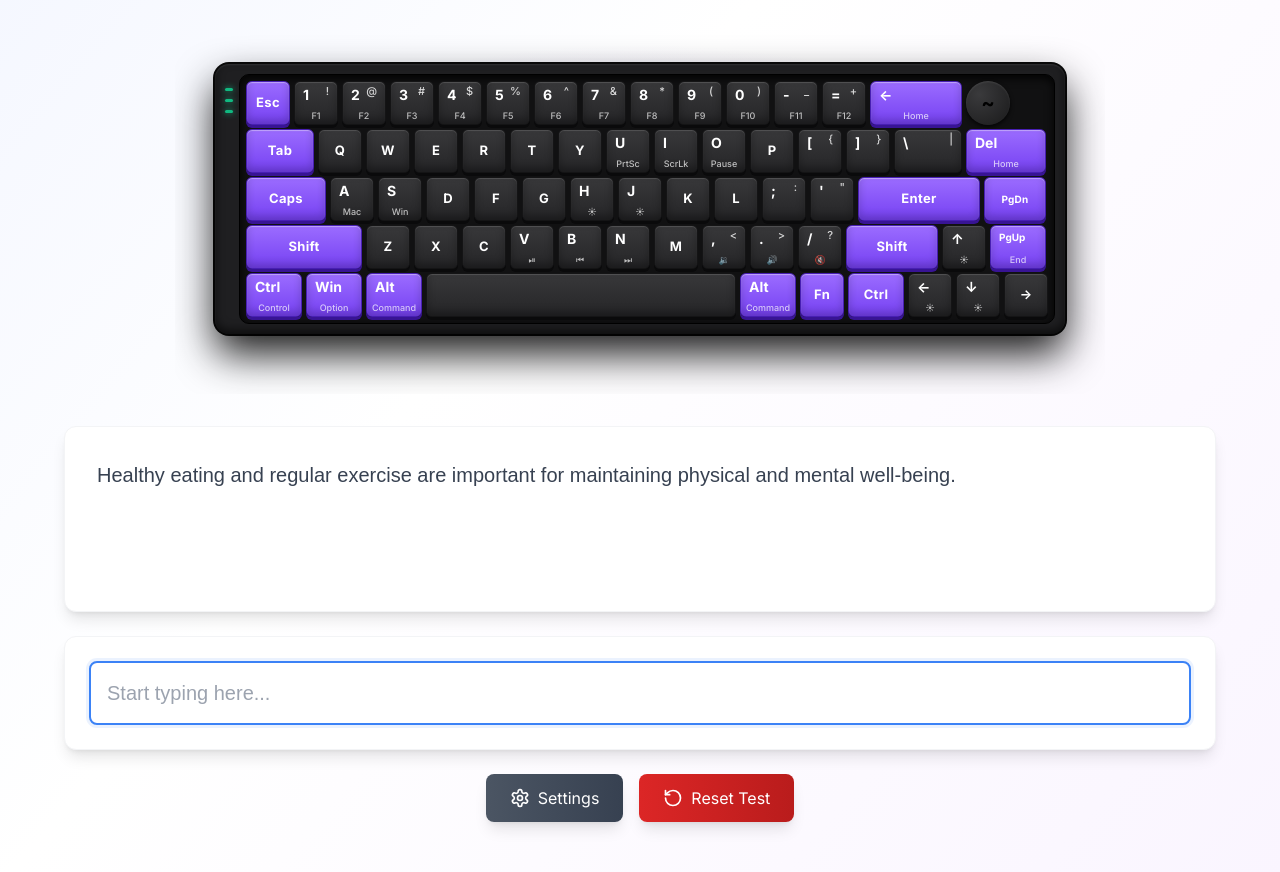
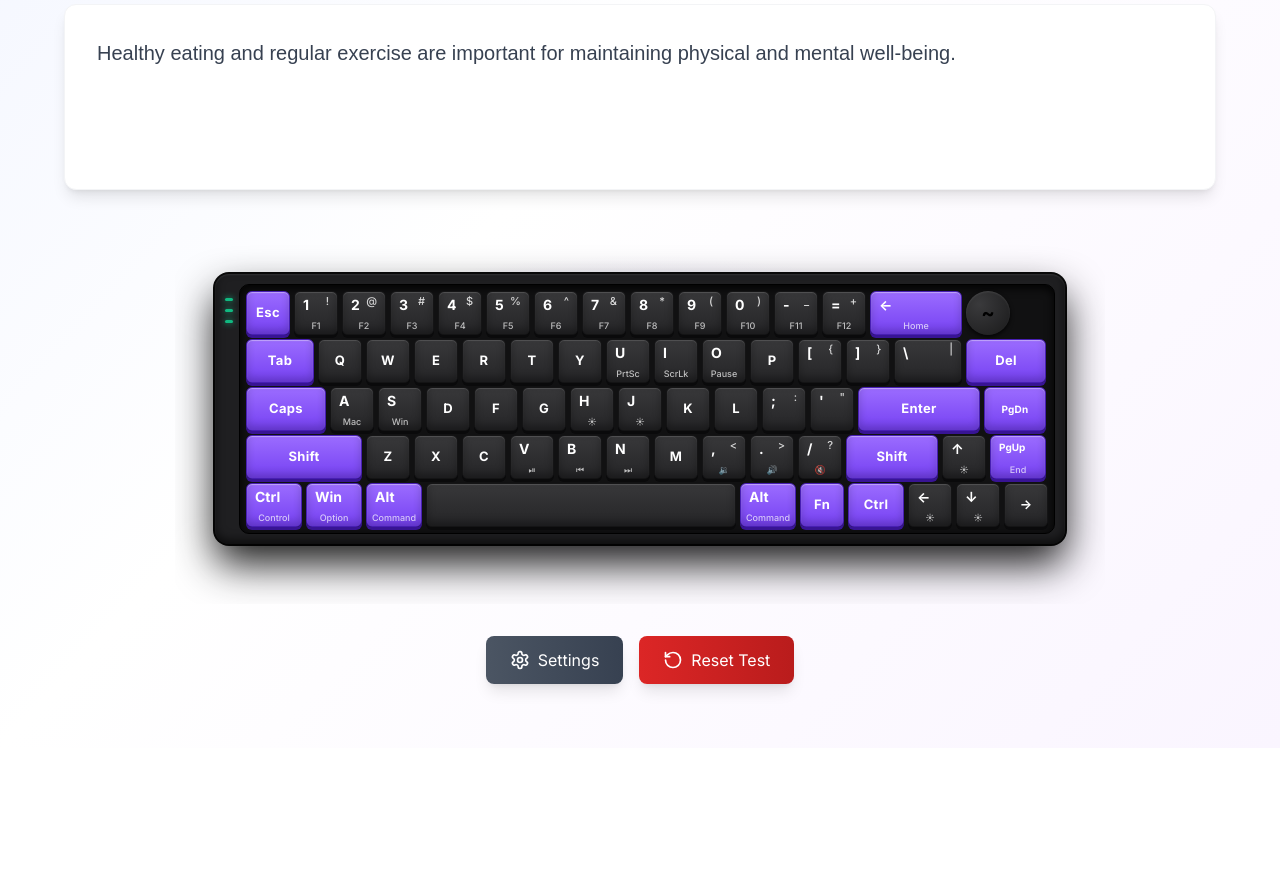
Before and after one commit to codewithdhruba01/TypeMaster, a React (Vite) app: page / in a window 1280 px wide. Shown: the part 620-1492 px from the top of the page. After the commit the page ends 1368 px from the top, so only its background shows below. Built offline with nearby package versions, Linux system fonts and the light colour scheme; a web font is replaced by a local one.

Commit message:
feat: implement global keyboard input tracking and visual key press feedback

```diff
--- a/src/components/Keyboard.css
+++ b/src/components/Keyboard.css
@@ -80,7 +80,7 @@
   transition: transform 0.05s, box-shadow 0.05s;
 }
 
-.key:active {
+.key:active, .key.active {
   transform: translateY(2px);
 }
 
@@ -92,7 +92,7 @@
     inset 0px 1px 1px rgba(255,255,255,0.15),
     inset 0px -4px 8px rgba(0,0,0,0.3);
 }
-.key-dark:active {
+.key-dark:active, .key-dark.active {
   box-shadow:
     0px 0px 0px 0px #0a0a0b,
     inset 0px 1px 1px rgba(255,255,255,0.1),
@@ -107,7 +107,7 @@
     inset 0px 1px 1px rgba(255,255,255,0.4),
     inset 0px -4px 8px rgba(0,0,0,0.2);
 }
-.key-purple:active {
+.key-purple:active, .key-purple.active {
   box-shadow:
     0px 0px 0px 0px #381494,
     inset 0px 1px 1px rgba(255,255,255,0.3),
--- a/src/components/Keyboard.tsx
+++ b/src/components/Keyboard.tsx
@@ -1,4 +1,4 @@
-import React from 'react';
+import React, { useEffect, useState } from 'react';
 import './Keyboard.css';
 
 interface KeyProps {
@@ -9,9 +9,11 @@ interface KeyProps {
   purple?: boolean;
   isLogo?: boolean;
   smallMain?: boolean;
+  id?: string;
+  isActive?: boolean;
 }
 
-const Key: React.FC<KeyProps> = ({ main, tr, bc, w = 44, purple = false, isLogo = false, smallMain = false }) => {
+const Key: React.FC<KeyProps> = ({ main, tr, bc, w = 44, purple = false, isLogo = false, smallMain = false, isActive = false }) => {
   if (isLogo) {
     return (
       <div className="key-logo">
@@ -24,7 +26,7 @@ const Key: React.FC<KeyProps> = ({ main, tr, bc, w = 44, purple = false, isLogo
 
   return (
     <div
-      className={`key ${purple ? 'key-purple' : 'key-dark'}`}
+      className={`key ${purple ? 'key-purple' : 'key-dark'} ${isActive ? 'active' : ''}`}
       style={{ width: `${w}px`, height: '44px' }}
     >
       {isCentered ? (
@@ -51,8 +53,73 @@ const Key: React.FC<KeyProps> = ({ main, tr, bc, w = 44, purple = false, isLogo
 };
 
 const Keyboard: React.FC = () => {
+  const [activeKeys, setActiveKeys] = useState<Set<string>>(new Set());
+
+  useEffect(() => {
+    const handleKeyDown = (e: KeyboardEvent) => {
+      setActiveKeys((prev) => {
+        const next = new Set(prev);
+        next.add(e.code);
+        return next;
+      });
+    };
+
+    const handleKeyUp = (e: KeyboardEvent) => {
+      setActiveKeys((prev) => {
+        const next = new Set(prev);
+        next.delete(e.code);
+        return next;
+      });
+    };
+
+    window.addEventListener('keydown', handleKeyDown);
+    window.addEventListener('keyup', handleKeyUp);
+
+    return () => {
+      window.removeEventListener('keydown', handleKeyDown);
+      window.removeEventListener('keyup', handleKeyUp);
+    };
+  }, []);
+
+  const isKeyActive = (k: any) => {
+    if (k.id && activeKeys.has(k.id)) return true;
+
+    // Check by mapping event.code to main text
+    const codeMap: Record<string, string> = {
+      Escape: 'Esc',
+      Tab: 'Tab',
+      CapsLock: 'Caps',
+      Enter: 'Enter',
+      Delete: 'Del',
+      PageUp: 'PgUp',
+      PageDown: 'PgDn',
+      Minus: '-',
+      Equal: '=',
+      BracketLeft: '[',
+      BracketRight: ']',
+      Backslash: '\\',
+      Semicolon: ';',
+      Quote: "'",
+      Comma: ',',
+      Period: '.',
+      Slash: '/',
+      ArrowUp: '↑',
+      ArrowDown: '↓',
+      ArrowLeft: '←',
+      ArrowRight: '→'
+    };
+
+    for (const code of Array.from(activeKeys)) {
+      if (k.id && code === k.id) return true;
+      if (code.startsWith('Key') && code.replace('Key', '') === k.main) return true;
+      if (code.startsWith('Digit') && code.replace('Digit', '') === k.main) return true;
+      if (codeMap[code] === k.main && k.id === undefined) return true;
+    }
+    return false;
+  };
+
   const row1 = [
-    { main: 'Esc', purple: true },
+    { main: 'Esc', purple: true, id: 'Escape' },
     { main: '1', tr: '!', bc: 'F1' },
     { main: '2', tr: '@', bc: 'F2' },
     { main: '3', tr: '#', bc: 'F3' },
@@ -65,8 +132,8 @@ const Keyboard: React.FC = () => {
     { main: '0', tr: ')', bc: 'F10' },
     { main: '-', tr: '_', bc: 'F11' },
     { main: '=', tr: '+', bc: 'F12' },
-    { main: '←', bc: 'Home', w: 92, purple: true },
-    { main: '', isLogo: true },
+    { main: '←', bc: 'Home', w: 92, purple: true, id: 'Backspace' },
+    { main: '', isLogo: true, id: 'Backquote' },
   ];
 
   const row2 = [
@@ -84,7 +151,7 @@ const Keyboard: React.FC = () => {
     { main: '[', tr: '{' },
     { main: ']', tr: '}' },
     { main: '\\', tr: '|', w: 68 },
-    { main: 'Del', bc: 'Home', purple: true, w: 80 },
+    { main: 'Del', purple: true, w: 80 },
   ];
 
   const row3 = [
@@ -105,7 +172,7 @@ const Keyboard: React.FC = () => {
   ];
 
   const row4 = [
-    { main: 'Shift', w: 116, purple: true },
+    { main: 'Shift', w: 116, purple: true, id: 'ShiftLeft' },
     { main: 'Z' },
     { main: 'X' },
     { main: 'C' },
@@ -116,19 +183,19 @@ const Keyboard: React.FC = () => {
     { main: ',', tr: '<', bc: '🔉' },
     { main: '.', tr: '>', bc: '🔊' },
     { main: '/', tr: '?', bc: '🔇' },
-    { main: 'Shift', w: 92, purple: true },
+    { main: 'Shift', w: 92, purple: true, id: 'ShiftRight' },
     { main: '↑', bc: '☀' },
     { main: 'PgUp', bc: 'End', purple: true, smallMain: true, w: 56 },
   ];
 
   const row5 = [
-    { main: 'Ctrl', bc: 'Control', w: 56, purple: true },
-    { main: 'Win', bc: 'Option', w: 56, purple: true },
-    { main: 'Alt', bc: 'Command', w: 56, purple: true },
-    { main: '', w: 310 },
-    { main: 'Alt', bc: 'Command', w: 56, purple: true },
+    { main: 'Ctrl', bc: 'Control', w: 56, purple: true, id: 'ControlLeft' },
+    { main: 'Win', bc: 'Option', w: 56, purple: true, id: 'MetaLeft' },
+    { main: 'Alt', bc: 'Command', w: 56, purple: true, id: 'AltLeft' },
+    { main: '', w: 310, id: 'Space' },
+    { main: 'Alt', bc: 'Command', w: 56, purple: true, id: 'AltRight' },
     { main: 'Fn', w: 44, purple: true },
-    { main: 'Ctrl', w: 56, purple: true },
+    { main: 'Ctrl', w: 56, purple: true, id: 'ControlRight' },
     { main: '←', bc: '☀' },
     { main: '↓', bc: '☀' },
     { main: '→' },
@@ -145,27 +212,27 @@ const Keyboard: React.FC = () => {
         <div className="keyboard-inner">
           <div className="key-row">
             {row1.map((k, i) => (
-              <Key key={`r1-${i}`} {...k} />
+              <Key key={`r1-${i}`} {...k} isActive={isKeyActive(k)} />
             ))}
           </div>
           <div className="key-row">
             {row2.map((k, i) => (
-              <Key key={`r2-${i}`} {...k} />
+              <Key key={`r2-${i}`} {...k} isActive={isKeyActive(k)} />
             ))}
           </div>
           <div className="key-row">
             {row3.map((k, i) => (
-              <Key key={`r3-${i}`} {...k} />
+              <Key key={`r3-${i}`} {...k} isActive={isKeyActive(k)} />
             ))}
           </div>
           <div className="key-row">
             {row4.map((k, i) => (
-              <Key key={`r4-${i}`} {...k} />
+              <Key key={`r4-${i}`} {...k} isActive={isKeyActive(k)} />
             ))}
           </div>
           <div className="key-row">
             {row5.map((k, i) => (
-              <Key key={`r5-${i}`} {...k} />
+              <Key key={`r5-${i}`} {...k} isActive={isKeyActive(k)} />
             ))}
           </div>
         </div>
--- a/src/components/TypingTest.tsx
+++ b/src/components/TypingTest.tsx
@@ -101,7 +101,6 @@ const TypingTest: React.FC = () => {
     netWpm: 0,
   });
 
-  const inputRef = useRef<HTMLInputElement>(null);
   const intervalRef = useRef<NodeJS.Timeout | null>(null);
 
   const generateText = useCallback(() => {
@@ -184,29 +183,49 @@ const TypingTest: React.FC = () => {
     }, 100);
   }, [startTime, isPaused, userInput, calculateStats, settings]);
 
-  const handleInputChange = (e: React.ChangeEvent<HTMLInputElement>) => {
-    const value = e.target.value;
+  useEffect(() => {
+    const handleGlobalKeyDown = (e: KeyboardEvent) => {
+      if (isFinished || isPaused || showSettings) return;
+      if (e.ctrlKey || e.altKey || e.metaKey) return;
 
-    if (!isStarted && value.length > 0) {
-      setIsStarted(true);
-      setStartTime(Date.now());
-      startTimer();
+      if (e.key === 'Backspace') {
+        e.preventDefault();
+        setUserInput((prev) => {
+          const newValue = prev.slice(0, -1);
+          setCurrentIndex(newValue.length);
+          return newValue;
+        });
+        return;
+      }
+
+      if (e.key.length === 1) {
+        e.preventDefault();
+        setUserInput((prev) => {
+          if (prev.length >= currentText.length) return prev;
+          const newValue = prev + e.key;
+          setCurrentIndex(newValue.length);
+
+          if (!isStarted) {
+            setIsStarted(true);
+            setStartTime(Date.now());
+          }
+
+          return newValue;
+        });
+      }
+    };
+
+    window.addEventListener('keydown', handleGlobalKeyDown);
+    return () => window.removeEventListener('keydown', handleGlobalKeyDown);
+  }, [isFinished, isPaused, isStarted, currentText, showSettings]);
+
+  useEffect(() => {
+    if (isStarted && settings.mode === 'words' && userInput.length > 0 && userInput.length === currentText.length) {
+      setIsFinished(true);
+      if (intervalRef.current) clearInterval(intervalRef.current);
+      setStats((prev) => calculateStats(userInput, prev.timeElapsed));
     }
-
-    if (value.length <= currentText.length) {
-      setUserInput(value);
-      setCurrentIndex(value.length);
-
-      if (settings.mode === 'words' && value.length === currentText.length) {
-        setIsFinished(true);
-        if (intervalRef.current) {
-          clearInterval(intervalRef.current);
-        }
-        const finalStats = calculateStats(value, stats.timeElapsed);
-        setStats(finalStats);
-      }
-    }
-  };
+  }, [userInput, currentText, isStarted, settings.mode, calculateStats]);
 
   const togglePause = () => {
     if (!isStarted || isFinished) return;
@@ -250,10 +269,6 @@ const TypingTest: React.FC = () => {
     }
 
     setCurrentText(generateText());
-
-    if (inputRef.current) {
-      inputRef.current.focus();
-    }
   };
 
   const applySettings = (newSettings: TestSettings) => {
@@ -340,10 +355,6 @@ const TypingTest: React.FC = () => {
   }, [generateText, settings]);
 
   useEffect(() => {
-    if (inputRef.current) {
-      inputRef.current.focus();
-    }
-
     return () => {
       if (intervalRef.current) {
         clearInterval(intervalRef.current);
@@ -633,11 +644,6 @@ const TypingTest: React.FC = () => {
           </div>
         </div>
 
-        {/* Keyboard Section */}
-        <div className="mb-8 flex justify-center w-full transform scale-90 md:scale-100">
-          <Keyboard />
-        </div>
-
         {/* Text Display */}
         <div className="bg-white rounded-xl p-8 shadow-lg border border-gray-100 mb-6">
           <div className="text-xl leading-relaxed font-poppins select-none min-h-[120px]">
@@ -645,19 +651,9 @@ const TypingTest: React.FC = () => {
           </div>
         </div>
 
-        {/* Input Area */}
-        <div className="bg-white rounded-xl p-6 font-poppins shadow-lg border border-gray-100 mb-6">
-          <input
-            ref={inputRef}
-            type="text"
-            value={userInput}
-            onChange={handleInputChange}
-            disabled={isFinished || isPaused}
-            placeholder={
-              isPaused ? 'Test is paused...' : 'Start typing here...'
-            }
-            className="w-full text-xl p-4 border-2 border-gray-200 rounded-lg focus:border-blue-500 focus:outline-none transition-all duration-300 font-mono disabled:bg-gray-50"
-          />
+        {/* Keyboard Section */}
+        <div className="mb-8 flex justify-center w-full transform scale-90 md:scale-100">
+          <Keyboard />
         </div>
 
         {/* Control Buttons */}
```
